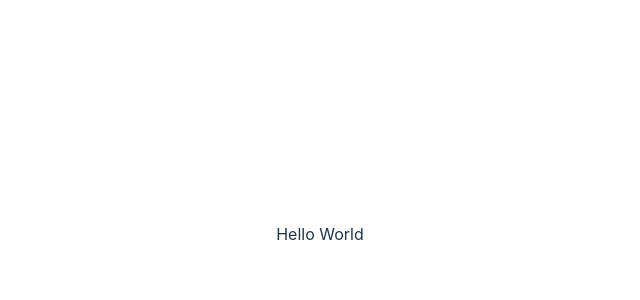
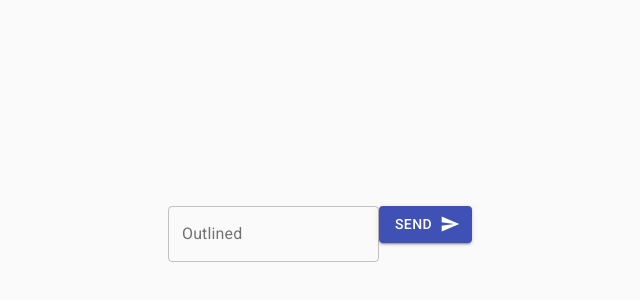
Before and after one commit to henry-hartzler/vocab-game, a React (Vite) app: page / in a window 1280 px wide. Shown: the part 166-466 px from the top of the page, without its empty margins (320-960 px from the left). Built offline with nearby package versions, Linux system fonts and the light colour scheme.

Commit message:
simple input box and send button

```diff
--- a/src/App.jsx
+++ b/src/App.jsx
@@ -1,11 +1,16 @@
 import { useState } from 'react'
 import reactLogo from './assets/react.svg'
 import './App.css'
+import SimpleContainer from './components/SimpleContainer'
 
 function App() {
 	const [count, setCount] = useState(0)
 
-	return <div className='App'>Hello World</div>
+	return (
+		<div className='App'>
+			<SimpleContainer />
+		</div>
+	)
 }
 
 export default App
--- /dev/null
+++ b/src/components/SimpleContainer.jsx
@@ -0,0 +1,33 @@
+import React from 'react'
+import CssBaseline from '@material-ui/core/CssBaseline'
+import Container from '@material-ui/core/Container'
+import Button from '@material-ui/core/Button'
+import Icon from '@material-ui/core/Icon'
+import TextField from '@material-ui/core/TextField'
+
+export default function SimpleContainer() {
+	return (
+		<React.Fragment>
+			<CssBaseline />
+			<Container maxWidth='lg'>
+				<form
+					noValidate
+					autoComplete='off'
+				>
+					<TextField
+						id='outlined-basic'
+						label='Outlined'
+						variant='outlined'
+					/>
+					<Button
+						variant='contained'
+						color='primary'
+						endIcon={<Icon>send</Icon>}
+					>
+						Send
+					</Button>
+				</form>
+			</Container>
+		</React.Fragment>
+	)
+}
```
